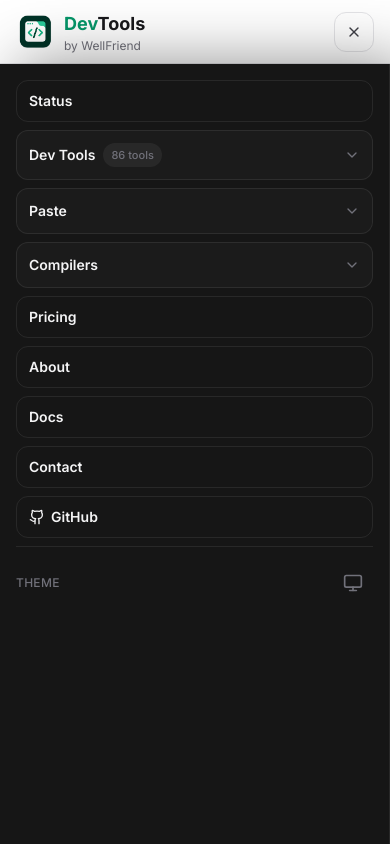
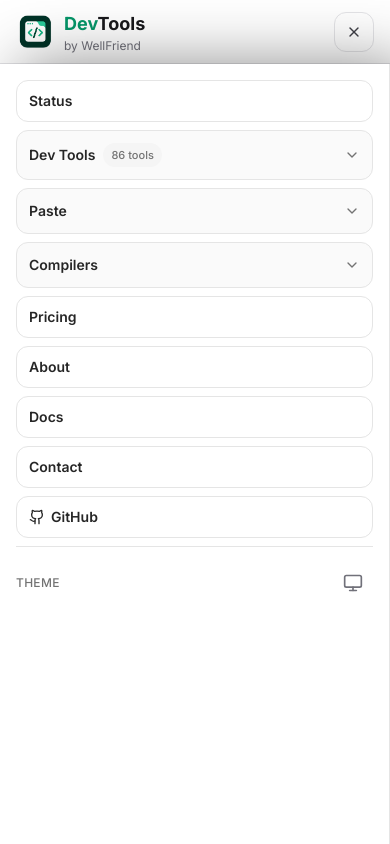
Before and after one commit to demisuga01-lab/devtool, a Next.js app in the folder frontend/: page / in a window 390 px wide. Both pictures are taken after a click on the button 354 px from the left and 31 px from the top of the page. Shown: the top 844 px of the page. Built offline with nearby package versions, Linux system fonts and the light colour scheme.

Commit message:
fix: dropdown light/dark mode theme support

```diff
--- a/frontend/components/Header.tsx
+++ b/frontend/components/Header.tsx
@@ -351,12 +351,12 @@
 }) {
   return (
     <label className={`relative block ${className}`}>
-      <Search className="pointer-events-none absolute left-3 top-1/2 h-4 w-4 -translate-y-1/2 text-zinc-500" />
+      <Search className="pointer-events-none absolute left-3 top-1/2 h-4 w-4 -translate-y-1/2 text-neutral-500 dark:text-neutral-400" />
       <input
         value={value}
         onChange={(event) => onChange(event.target.value)}
         placeholder="Search tools..."
-        className="h-10 w-full rounded-lg border border-white/[0.08] bg-white/[0.04] pl-9 pr-3 text-sm text-zinc-100 outline-none transition focus:border-emerald-500/70 focus:bg-white/[0.06] focus:ring-2 focus:ring-emerald-500/15 placeholder:text-zinc-500"
+        className="h-10 w-full rounded-lg border border-neutral-300 bg-neutral-100 pl-9 pr-3 text-sm text-neutral-800 outline-none transition placeholder:text-neutral-400 focus:border-emerald-500/70 focus:bg-white focus:ring-2 focus:ring-emerald-500/15 dark:border-neutral-700 dark:bg-neutral-800 dark:text-neutral-200 dark:placeholder:text-neutral-500 dark:focus:bg-neutral-800"
       />
     </label>
   );
@@ -370,7 +370,7 @@
   return (
     <>
       {text.slice(0, index)}
-      <mark className="rounded bg-emerald-500/20 px-0.5 text-emerald-300">{text.slice(index, index + trimmed.length)}</mark>
+      <mark className="rounded bg-emerald-100 px-0.5 text-emerald-700 dark:bg-emerald-500/20 dark:text-emerald-300">{text.slice(index, index + trimmed.length)}</mark>
       {text.slice(index + trimmed.length)}
     </>
   );
@@ -597,7 +597,7 @@
                 onMouseLeave={closeToolsMenu}
               >
                 <div
-                  className="scrollbar-thin max-h-[80vh] overflow-y-auto rounded-xl border border-white/[0.08] bg-[#1c1c1c] px-6 py-5 shadow-[0_20px_60px_rgba(0,0,0,0.5)]"
+                  className="scrollbar-thin max-h-[80vh] overflow-y-auto rounded-xl border border-neutral-200 bg-white px-6 py-5 shadow-[0_20px_60px_rgba(0,0,0,0.5)] dark:border-white/[0.08] dark:bg-[#1c1c1c]"
                   style={{ animation: "navDropdownIn 200ms ease-out both" }}
                 >
                   <HeaderSearch value={toolSearch} onChange={setToolSearch} />
@@ -619,7 +619,7 @@
                       ))}
                     </div>
                   ) : (
-                    <div className="mt-6 rounded-xl border border-white/[0.08] bg-white/[0.03] px-4 py-8 text-center text-sm text-zinc-400">
+                    <div className="mt-6 rounded-xl border border-neutral-200 bg-neutral-50 px-4 py-8 text-center text-sm text-neutral-500 dark:border-white/[0.08] dark:bg-white/[0.03] dark:text-zinc-400">
                       No tools found for &apos;{toolSearch.trim()}&apos;
                     </div>
                   )}
@@ -745,11 +745,11 @@
           <button
             type="button"
             aria-label="Close menu"
-            className="fixed inset-0 top-16 z-[90] bg-black/55 md:hidden"
+            className="fixed inset-0 top-16 z-[90] bg-neutral-900/20 dark:bg-black/55 md:hidden"
             onClick={() => setMobile(false)}
           />
           <div
-            className="fixed bottom-0 left-0 top-16 z-[100] w-full max-w-[390px] overflow-y-auto border-r border-white/[0.08] bg-[#161616] px-4 py-4 shadow-[20px_0_60px_rgba(0,0,0,0.45)] md:hidden"
+            className="fixed bottom-0 left-0 top-16 z-[100] w-full max-w-[390px] overflow-y-auto border-r border-neutral-200 bg-white px-4 py-4 shadow-[20px_0_60px_rgba(0,0,0,0.45)] dark:border-white/[0.08] dark:bg-[#161616] md:hidden"
             style={{ animation: "navDrawerIn 200ms ease-out both" }}
           >
             <div className="space-y-2">
@@ -764,7 +764,7 @@
                   <button
                     type="button"
                     onClick={logoutStatus}
-                    className="block w-full rounded-xl px-3 py-2 text-left text-sm font-medium text-zinc-300 hover:bg-white/[0.06] hover:text-white"
+                    className="block w-full rounded-xl px-3 py-2 text-left text-sm font-medium text-neutral-800 transition-colors hover:bg-emerald-50 hover:text-emerald-600 dark:text-neutral-200 dark:hover:bg-emerald-500/[0.08] dark:hover:text-emerald-400"
                   >
                     Logout
                   </button>
@@ -779,7 +779,7 @@
                 onToggle={() => setOpenMobileGroup(openMobileGroup === "tools" ? null : "tools")}
                 badge={`${allTools.length || devToolCount} tools`}
               >
-                <div className="sticky top-0 z-10 -mx-2 bg-[#161616] px-2 pb-3 pt-1">
+                <div className="sticky top-0 z-10 -mx-2 bg-white px-2 pb-3 pt-1 dark:bg-[#161616]">
                   <HeaderSearch value={toolSearch} onChange={setToolSearch} />
                 </div>
                 {hasToolResults ? (
@@ -789,20 +789,20 @@
                       const forcedOpen = Boolean(toolSearch.trim());
                       const categoryOpen = forcedOpen || openMobileToolCategory === group.name;
                       return (
-                        <div key={group.name} className="rounded-xl border border-white/[0.08] bg-white/[0.025]">
+                        <div key={group.name} className="rounded-xl border border-neutral-200 bg-neutral-50 dark:border-white/[0.08] dark:bg-white/[0.025]">
                           <button
                             type="button"
                             onClick={() => setOpenMobileToolCategory(categoryOpen && !forcedOpen ? null : group.name)}
                             className="flex w-full items-center justify-between px-3 py-3 text-left"
                           >
-                            <span className="flex items-center gap-2 text-[11px] font-semibold uppercase tracking-[0.1em] text-emerald-400">
+                            <span className="flex items-center gap-2 text-[11px] font-semibold uppercase tracking-[0.1em] text-emerald-600 dark:text-emerald-500">
                               <Icon className="h-4 w-4" />
                               {group.name}
                             </span>
-                            <ChevronDown className={`h-4 w-4 text-zinc-500 transition ${categoryOpen ? "rotate-180" : ""}`} />
+                            <ChevronDown className={`h-4 w-4 text-neutral-500 transition dark:text-zinc-500 ${categoryOpen ? "rotate-180" : ""}`} />
                           </button>
                           {categoryOpen && (
-                            <div className="border-t border-white/[0.08] px-2 py-2">
+                            <div className="border-t border-neutral-200 px-2 py-2 dark:border-white/[0.08]">
                               {group.tools.map((tool) => (
                                 <MobileToolLink
                                   key={tool.slug}
@@ -818,7 +818,7 @@
                     })}
                   </div>
                 ) : (
-                  <div className="rounded-xl border border-white/[0.08] bg-white/[0.03] px-3 py-6 text-center text-sm text-zinc-400">
+                  <div className="rounded-xl border border-neutral-200 bg-neutral-50 px-3 py-6 text-center text-sm text-neutral-500 dark:border-white/[0.08] dark:bg-white/[0.03] dark:text-zinc-400">
                     No tools found for &apos;{toolSearch.trim()}&apos;
                   </div>
                 )}
@@ -834,8 +834,8 @@
                     {item.name}
                   </MobilePlainLink>
                 ))}
-                <div className="my-1 border-t border-white/[0.08]" />
-                <div className="flex items-start gap-2 px-3 py-2 text-xs text-zinc-500">
+                <div className="my-1 border-t border-neutral-200 dark:border-white/[0.08]" />
+                <div className="flex items-start gap-2 px-3 py-2 text-xs text-neutral-500 dark:text-zinc-500">
                   <Code2 className="mt-0.5 h-3.5 w-3.5 flex-shrink-0" />
                   <span>Add /raw to any paste URL for plain text</span>
                 </div>
@@ -849,7 +849,7 @@
                 {compilerLinks.map((item) => (
                   <MobilePlainLink key={item.href} href={item.href} onClick={() => setMobile(false)}>
                     <span className="block">{item.name}</span>
-                    <span className="block text-xs text-zinc-500">{item.description}</span>
+                    <span className="block text-xs text-neutral-400 dark:text-neutral-500">{item.description}</span>
                   </MobilePlainLink>
                 ))}
               </MobileAccordion>
@@ -864,14 +864,14 @@
                 href={GITHUB_URL}
                 target="_blank"
                 rel="noreferrer"
-                className="flex items-center gap-1.5 rounded-xl border border-white/[0.08] px-3 py-2.5 text-sm font-semibold text-zinc-100 transition-colors hover:bg-white/[0.06]"
+                className="flex items-center gap-1.5 rounded-xl border border-neutral-200 px-3 py-2.5 text-sm font-semibold text-neutral-800 transition-colors hover:bg-emerald-50 hover:text-emerald-600 dark:border-white/[0.08] dark:text-neutral-200 dark:hover:bg-emerald-500/[0.08] dark:hover:text-emerald-400"
               >
                 <Github className="h-4 w-4" />
                 GitHub
               </a>
 
-              <div className="flex items-center justify-between border-t border-white/[0.08] pt-4">
-                <span className="text-xs font-medium uppercase tracking-wide text-zinc-500">
+              <div className="flex items-center justify-between border-t border-neutral-200 pt-4 dark:border-white/[0.08]">
+                <span className="text-xs font-medium uppercase tracking-wide text-neutral-500 dark:text-zinc-500">
                   Theme
                 </span>
                 <div className={themeToggleClass}>
@@ -899,8 +899,8 @@
 }) {
   const Icon = group.icon;
   return (
-    <section className="border-l-2 border-emerald-500 pl-2">
-      <div className="mb-2 flex items-center gap-2 text-[11px] font-semibold uppercase tracking-[0.1em] text-emerald-400">
+    <section className="border-l-2 border-emerald-600 pl-2 dark:border-emerald-500">
+      <div className="mb-2 flex items-center gap-2 text-[11px] font-semibold uppercase tracking-[0.1em] text-emerald-600 dark:text-emerald-500">
         <Icon className="h-4 w-4" />
         {group.name}
       </div>
@@ -933,17 +933,17 @@
       onClick={onClick}
       className={`group relative flex min-h-9 gap-2 rounded-lg border-l-2 px-2 py-1.5 transition duration-150 ease-out ${
         active
-          ? "border-emerald-500 bg-emerald-500/[0.08]"
-          : "border-transparent hover:border-emerald-500 hover:bg-emerald-500/[0.08]"
+          ? "border-emerald-600 bg-emerald-50 dark:border-emerald-500 dark:bg-emerald-500/[0.08]"
+          : "border-transparent hover:border-emerald-600 hover:bg-emerald-50 dark:hover:border-emerald-500 dark:hover:bg-emerald-500/[0.08]"
       }`}
     >
-      <Icon className={`mt-0.5 h-4 w-4 shrink-0 transition ${active ? "text-emerald-400" : "text-zinc-500 group-hover:text-emerald-400"}`} />
+      <Icon className={`mt-0.5 h-4 w-4 shrink-0 transition ${active ? "text-emerald-600 dark:text-emerald-400" : "text-neutral-500 group-hover:text-emerald-600 dark:text-zinc-500 dark:group-hover:text-emerald-400"}`} />
       <span className="min-w-0">
-        <span className={`flex items-center gap-2 text-sm font-medium leading-5 transition ${active ? "text-emerald-300" : "text-zinc-200 group-hover:text-emerald-300"}`}>
+        <span className={`flex items-center gap-2 text-sm font-medium leading-5 transition ${active ? "text-emerald-600 dark:text-emerald-400" : "text-neutral-800 group-hover:text-emerald-600 dark:text-neutral-200 dark:group-hover:text-emerald-400"}`}>
           <span className="truncate"><HighlightMatch text={tool.name} query={query} /></span>
-          {active && <span className="h-1.5 w-1.5 shrink-0 rounded-full bg-emerald-400" />}
+          {active && <span className="h-1.5 w-1.5 shrink-0 rounded-full bg-emerald-600 dark:bg-emerald-400" />}
         </span>
-        <span className="block truncate text-xs leading-4 text-zinc-500">{tool.navDescription}</span>
+        <span className="block truncate text-xs leading-4 text-neutral-400 dark:text-neutral-500">{tool.navDescription}</span>
       </span>
     </Link>
   );
@@ -963,19 +963,19 @@
   badge?: string;
 }) {
   return (
-    <div className="rounded-xl border border-white/[0.08] bg-white/[0.025]">
+    <div className="rounded-xl border border-neutral-200 bg-neutral-50 dark:border-white/[0.08] dark:bg-white/[0.025]">
       <button
         type="button"
         onClick={onToggle}
-        className="flex w-full items-center justify-between gap-3 px-3 py-3 text-sm font-semibold text-zinc-100"
+        className="flex w-full items-center justify-between gap-3 px-3 py-3 text-sm font-semibold text-neutral-800 dark:text-zinc-100"
       >
         <span className="flex items-center gap-2">
           {title}
-          {badge && <span className="rounded-full bg-white/[0.06] px-2 py-0.5 text-[11px] font-medium text-zinc-500">{badge}</span>}
+          {badge && <span className="rounded-full bg-neutral-100 px-2 py-0.5 text-[11px] font-medium text-neutral-500 dark:bg-white/[0.06] dark:text-zinc-500">{badge}</span>}
         </span>
-        <ChevronDown className={"h-4 w-4 text-zinc-500 transition " + (open ? "rotate-180" : "")} />
+        <ChevronDown className={"h-4 w-4 text-neutral-500 transition dark:text-zinc-500 " + (open ? "rotate-180" : "")} />
       </button>
-      {open && <div className="border-t border-white/[0.08] px-2 py-2">{children}</div>}
+      {open && <div className="border-t border-neutral-200 px-2 py-2 dark:border-white/[0.08]">{children}</div>}
     </div>
   );
 }
@@ -994,7 +994,7 @@
   return (
     <Link
       href={href}
-      className={`${bordered ? "border border-white/[0.08]" : ""} block rounded-xl px-3 py-2.5 text-sm font-semibold text-zinc-100 transition-colors hover:bg-white/[0.06]`}
+      className={`${bordered ? "border border-neutral-200 dark:border-white/[0.08]" : ""} block rounded-xl px-3 py-2.5 text-sm font-semibold text-neutral-800 transition-colors hover:bg-emerald-50 hover:text-emerald-600 dark:text-neutral-200 dark:hover:bg-emerald-500/[0.08] dark:hover:text-emerald-400`}
       onClick={onClick}
     >
       {children}
@@ -1018,13 +1018,13 @@
       onClick={onClick}
       className={`flex min-h-11 items-center gap-2 rounded-xl border-l-2 px-3 py-2 text-sm font-medium transition ${
         active
-          ? "border-emerald-500 bg-emerald-500/[0.08] text-emerald-300"
-          : "border-transparent text-zinc-300 hover:border-emerald-500 hover:bg-emerald-500/[0.08] hover:text-emerald-300"
+          ? "border-emerald-600 bg-emerald-50 text-emerald-600 dark:border-emerald-500 dark:bg-emerald-500/[0.08] dark:text-emerald-400"
+          : "border-transparent text-neutral-800 hover:border-emerald-600 hover:bg-emerald-50 hover:text-emerald-600 dark:text-neutral-200 dark:hover:border-emerald-500 dark:hover:bg-emerald-500/[0.08] dark:hover:text-emerald-400"
       }`}
     >
-      <Icon className={`h-4 w-4 shrink-0 ${active ? "text-emerald-400" : "text-zinc-500"}`} />
+      <Icon className={`h-4 w-4 shrink-0 ${active ? "text-emerald-600 dark:text-emerald-400" : "text-neutral-500 dark:text-zinc-500"}`} />
       <span className="truncate">{tool.name}</span>
-      {active && <span className="ml-auto h-1.5 w-1.5 rounded-full bg-emerald-400" />}
+      {active && <span className="ml-auto h-1.5 w-1.5 rounded-full bg-emerald-600 dark:bg-emerald-400" />}
     </Link>
   );
 }
```
